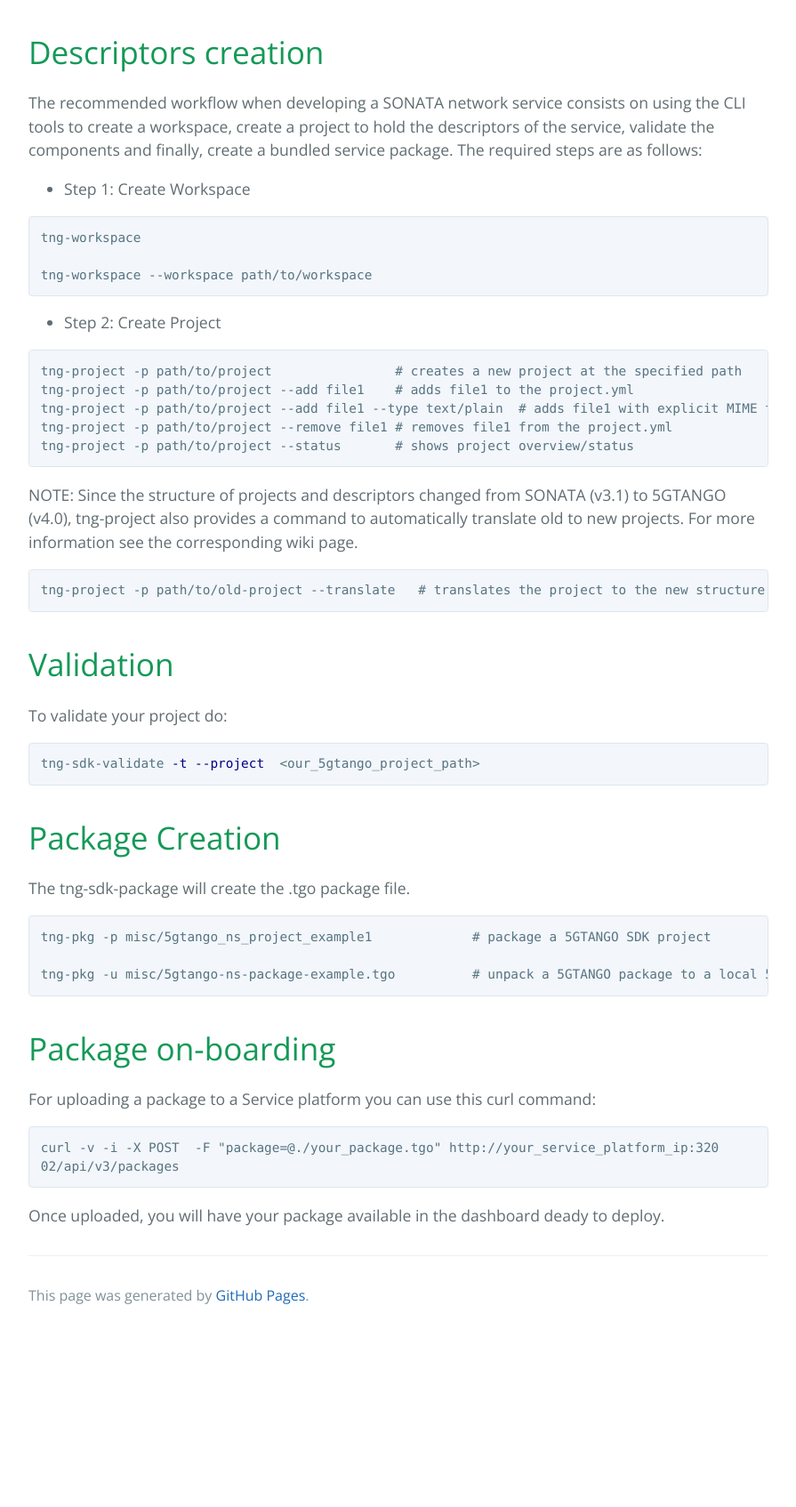
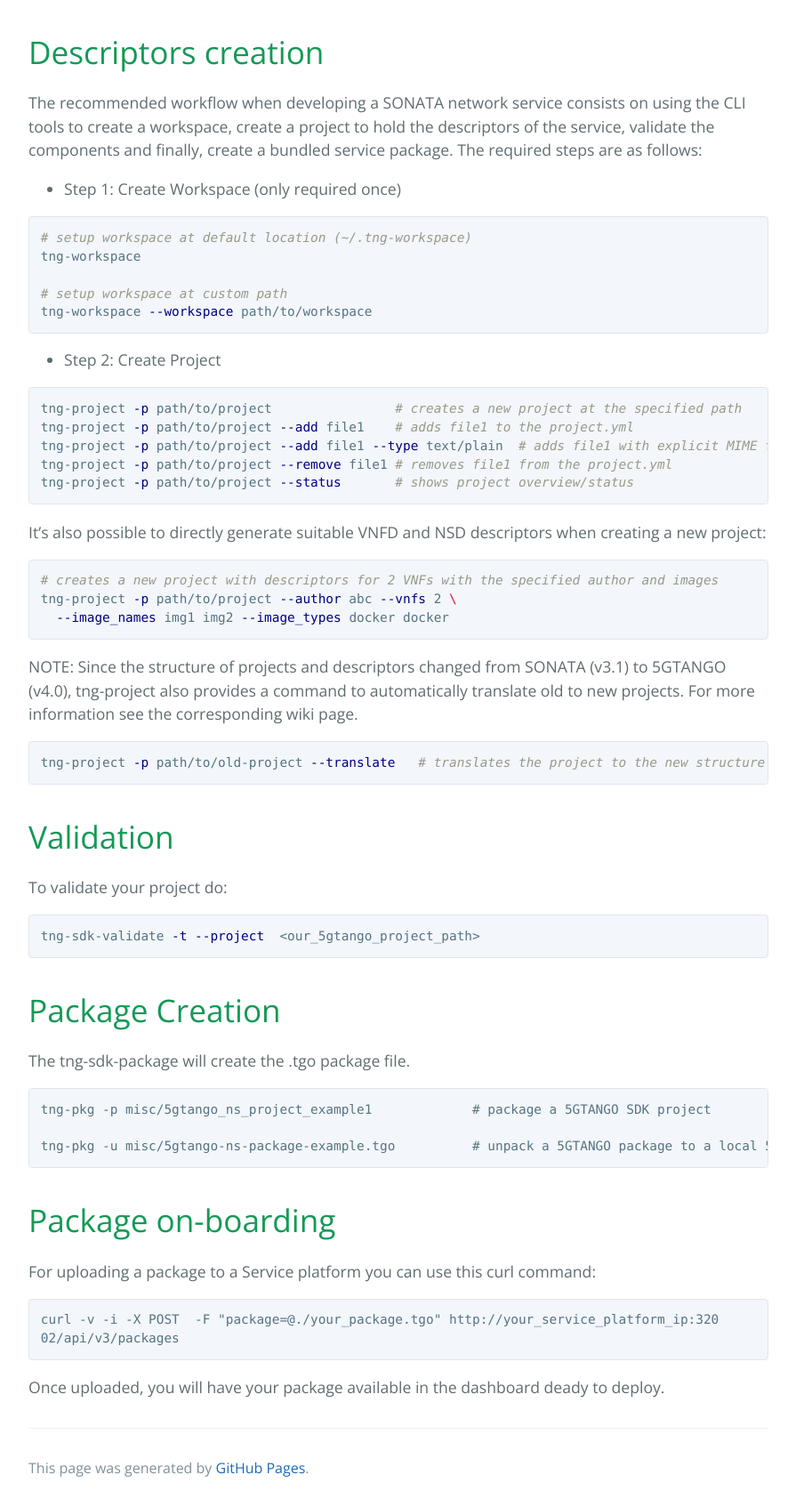
Before and after one commit to sonata-nfv/sonata-nfv.github.io, a Jekyll site: the page built from sdk.md, in a window 1280 px wide. Shown: the whole page at 89% size, without its empty margins (192-1087 px from the left). Built offline with Jekyll 4.4.1, drawn with Linux system fonts in a browser that asks for light colours; our own code applies the rules of GitHub Pages for plain Markdown files; before the commit the page ends 1500 px from its top, so only the background shows below that.

Commit message:
sdk: how to generate descriptors while creating a new project

`````diff
--- a/sdk.md
+++ b/sdk.md
@@ -2,17 +2,19 @@
 
 The recommended workflow when developing a SONATA network service consists on using the CLI tools to create a workspace, create a project to hold the descriptors of the service, validate the components and finally, create a bundled service package. The required steps are as follows:
 
--   Step 1: Create Workspace
+-   Step 1: Create Workspace (only required once)
 
-```
+```bash
+# setup workspace at default location (~/.tng-workspace)
 tng-workspace
 
+# setup workspace at custom path
 tng-workspace --workspace path/to/workspace
 ````
 
 -   Step 2: Create Project
 
-```
+```bash
 tng-project -p path/to/project                # creates a new project at the specified path
 tng-project -p path/to/project --add file1    # adds file1 to the project.yml
 tng-project -p path/to/project --add file1 --type text/plain  # adds file1 with explicit MIME type
@@ -20,8 +22,17 @@ tng-project -p path/to/project --remove file1 # removes file1 from the project.y
 tng-project -p path/to/project --status       # shows project overview/status
 ````
 
+It's also possible to directly generate suitable VNFD and NSD descriptors when creating a new project:
+
+```bash
+# creates a new project with descriptors for 2 VNFs with the specified author and images
+tng-project -p path/to/project --author abc --vnfs 2 \
+  --image_names img1 img2 --image_types docker docker
+```
+
 NOTE: Since the structure of projects and descriptors changed from SONATA (v3.1) to 5GTANGO (v4.0), tng-project also provides a command to automatically translate old to new projects. For more information see the corresponding wiki page.
-```
+
+```bash
 tng-project -p path/to/old-project --translate   # translates the project to the new structure
 ````
 
`````
